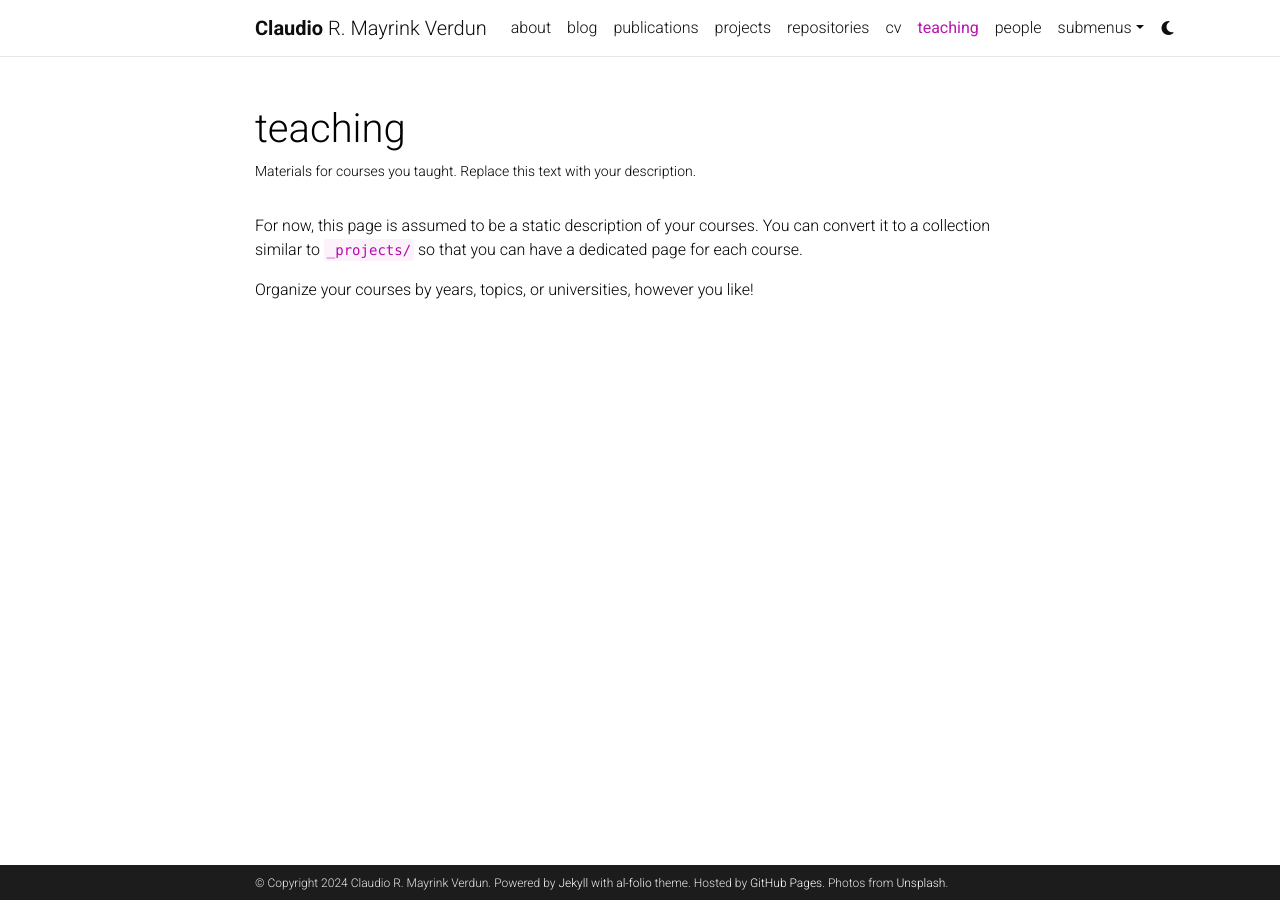
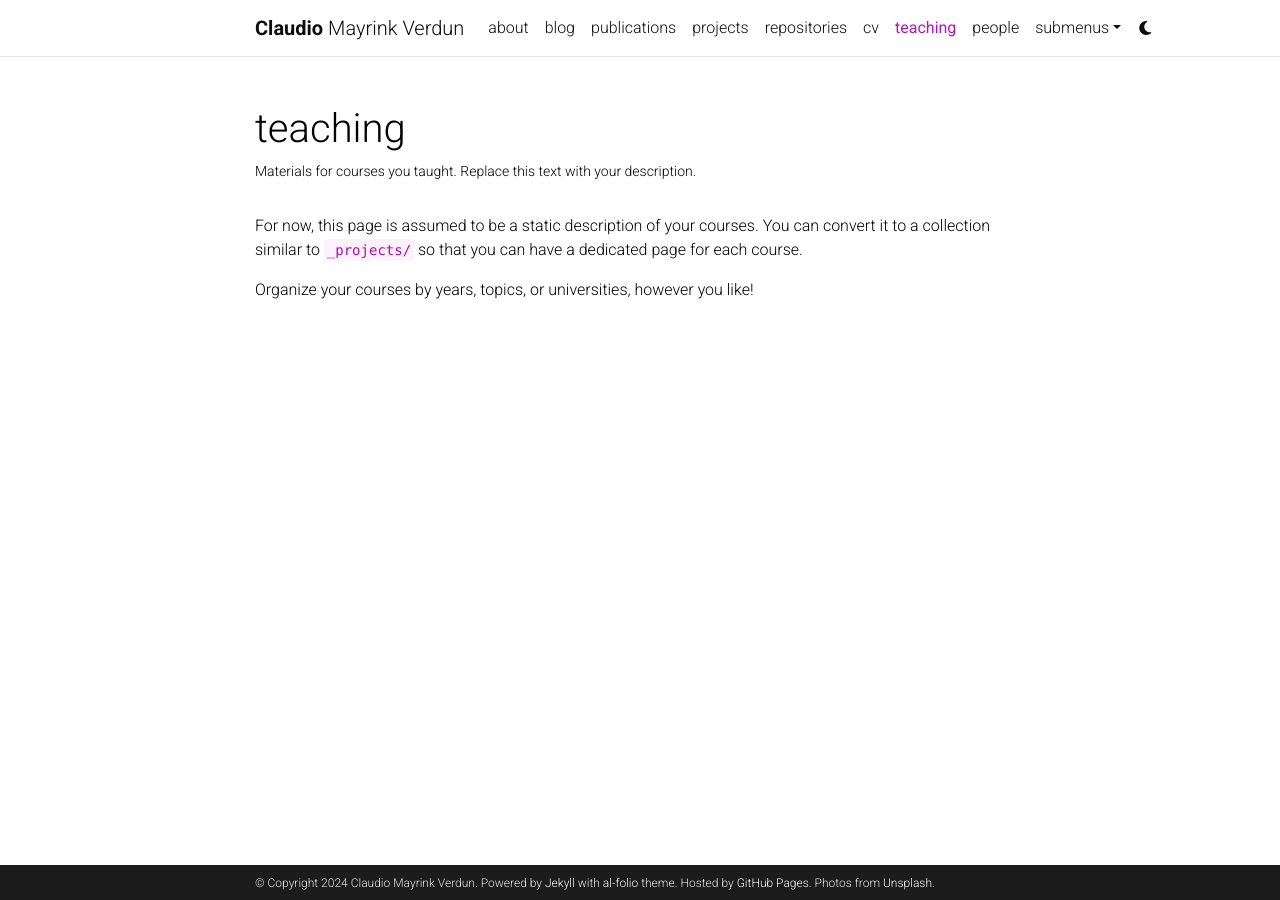
Before and after one commit to claudioverdun/claudioverdun.github.io, a Jekyll site: the page built from _pages/teaching.md, in a window 1280 px wide. Built offline with Jekyll 4.4.1, drawn with Linux system fonts in a browser that asks for light colours; comment, search, counter and statistics services are not loaded; a style sheet for code colours, icons or effects is not loaded; part of the change alters nothing that is shown.

```diff
--- a/_config.yml
+++ b/_config.yml
@@ -4,9 +4,9 @@
 
 title: blank # the website title (if blank, full name will be used instead)
 first_name: Claudio
-middle_name: R.
+middle_name:
 last_name: Mayrink Verdun
-email: you@example.com
+email: claudioverdun@seas.harvard.edu
 description: > # the ">" symbol means to ignore newlines until "footer_text:"
   A simple, whitespace theme for academics. Based on [*folio](https://github.com/bogoli/-folio) design.
 footer_text: >
@@ -104,6 +104,7 @@ zotero_username: # your zotero username
 wechat_qr: # filename of your wechat qr-code saved as an image (e.g., wechat-qr.png if saved to assets/img/wechat-qr.png)
 
 contact_note: >
+
   You can even add a little note about which of these is the best way to reach you.
 
 # -----------------------------------------------------------------------------
```
